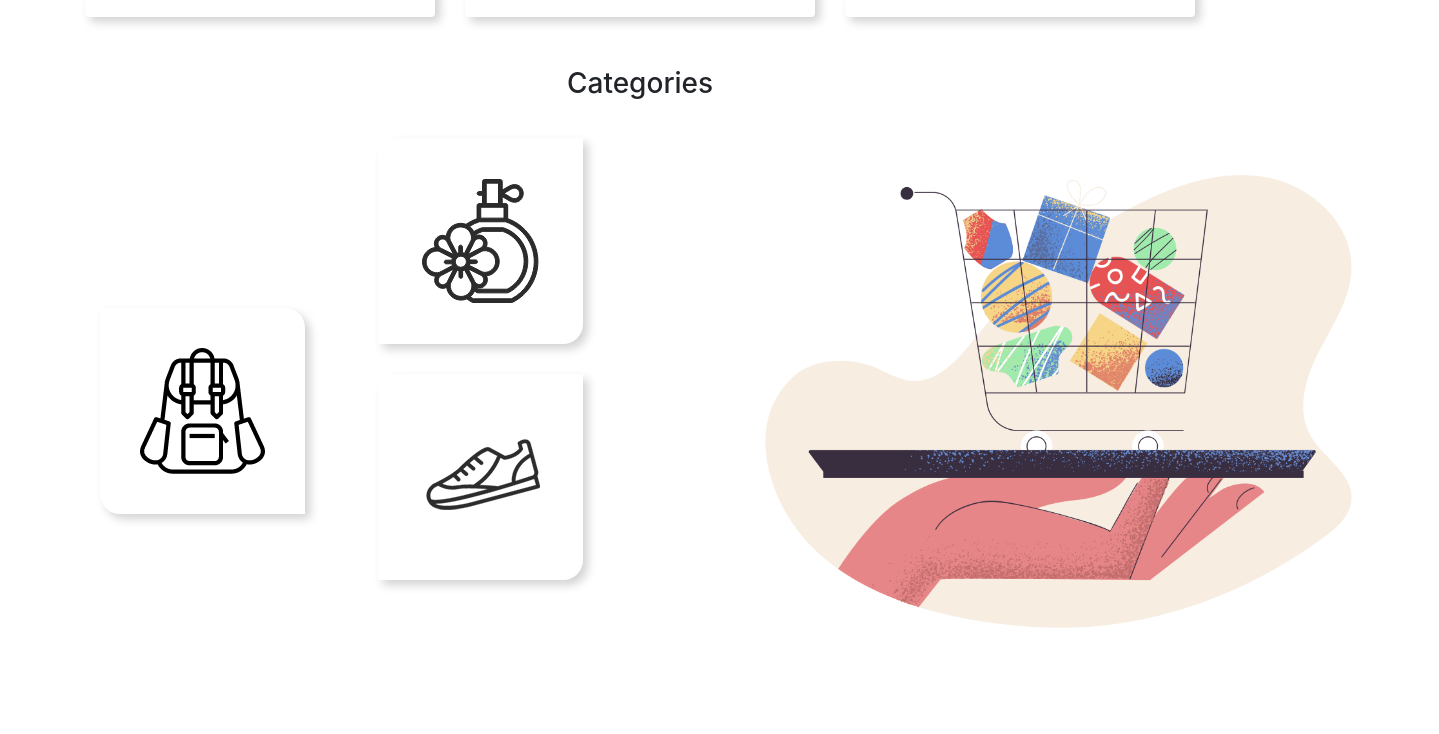
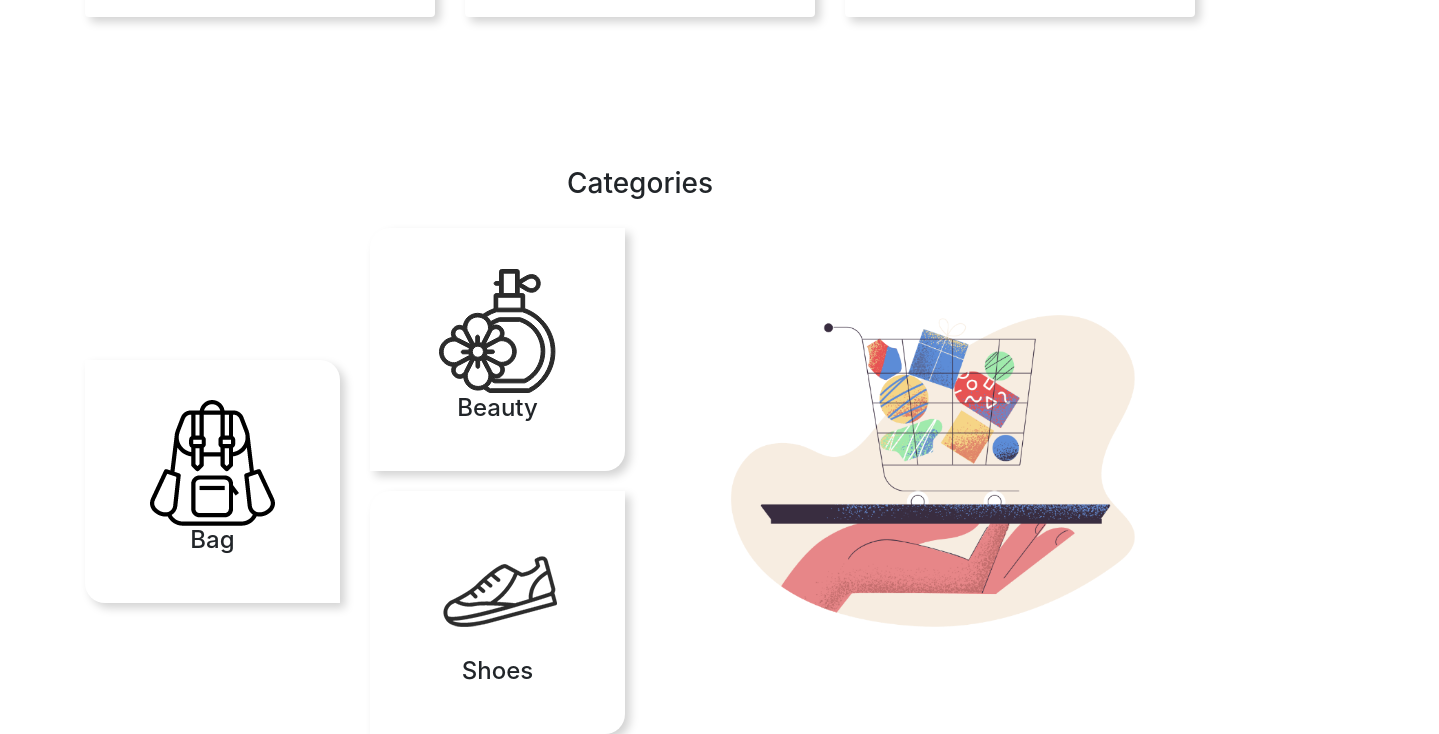
Before and after one commit to muhidhossain/hot-gadgets, a plain HTML site: page index.html in a window 1280 px wide. Shown: the part 1970-2704 px from the top of the page, 1439 px wide, since content can reach past the window. Before the commit the page ends 2665 px from the top, so only its background shows below. Drawn offline with nearby package versions, Linux system fonts and the light colour scheme.

Commit message:
hot gadgets done

```diff
--- a/index.html
+++ b/index.html
@@ -164,19 +164,30 @@
           </div>
     </div>
 
-    <div class="container Categories">
+    <div class="container categories">
        <div>
           <h3 class="cat">Categories</h3>
       </div>
-        <div class="col-md-3 float-left">
-            <img class="cat1" src="images/Categories/bag.png" alt="">
+      <div class="row align-items-center">
+      <div class="col-md-3">
+          <div class="img1">
+            <img src="images/Categories/bag.png" alt="">
+            <h4>Bag</h4>
           </div>
-        <div class="col-md-3 float-left">
-            <img class="cat2" src="images/Categories/perfume.png" alt="">
-            <img class="cat2" src="images/Categories/shoe.png" alt="">
       </div>
-        <div class="col-md-4 float-left">
-            <img src="images/Categories/pale-order.png" alt="">
+      <div class="col-md-3">
+          <div class="img2">
+            <img src="images/Categories/perfume.png" alt="">
+            <h4>Beauty</h4>
+          </div>
+          <div class="img2">
+            <img src="images/Categories/shoe.png" alt="">
+            <h4>Shoes</h4>
+          </div>
+      </div>
+      <div class="col-md-6">
+          <img class="img3" src="images/Categories/pale-order.png" alt="">
+      </div>
        </div>
     </div>
 
--- a/style.css
+++ b/style.css
@@ -30,20 +30,26 @@
 .cat{
     text-align: center;
 }
-.cat1{
+.img1{
     box-shadow: 5px 5px 10px lightgray;
     padding: 40px;
     border-top-right-radius: 20px ;
     border-bottom-left-radius: 20px;
-    margin-top: 200px;
+    margin-top: 20px;
+    text-align: center;
 }
-.cat2{
+.img2{
     box-shadow: 5px 5px 10px lightgray;
     padding: 40px;
     border-top-left-radius: 20px ;
     border-bottom-right-radius: 20px;
-    margin-top: 30px;
+    margin-top: 20px;
+    text-align: center;
+}
+.img3{
+    width: 100%;
+    padding: 0;
 }
 .categories{
-    padding-top: 1000px;
+    margin-top: 150px;
 }
```
Lines whose indentation alone changed are shown as unchanged.
